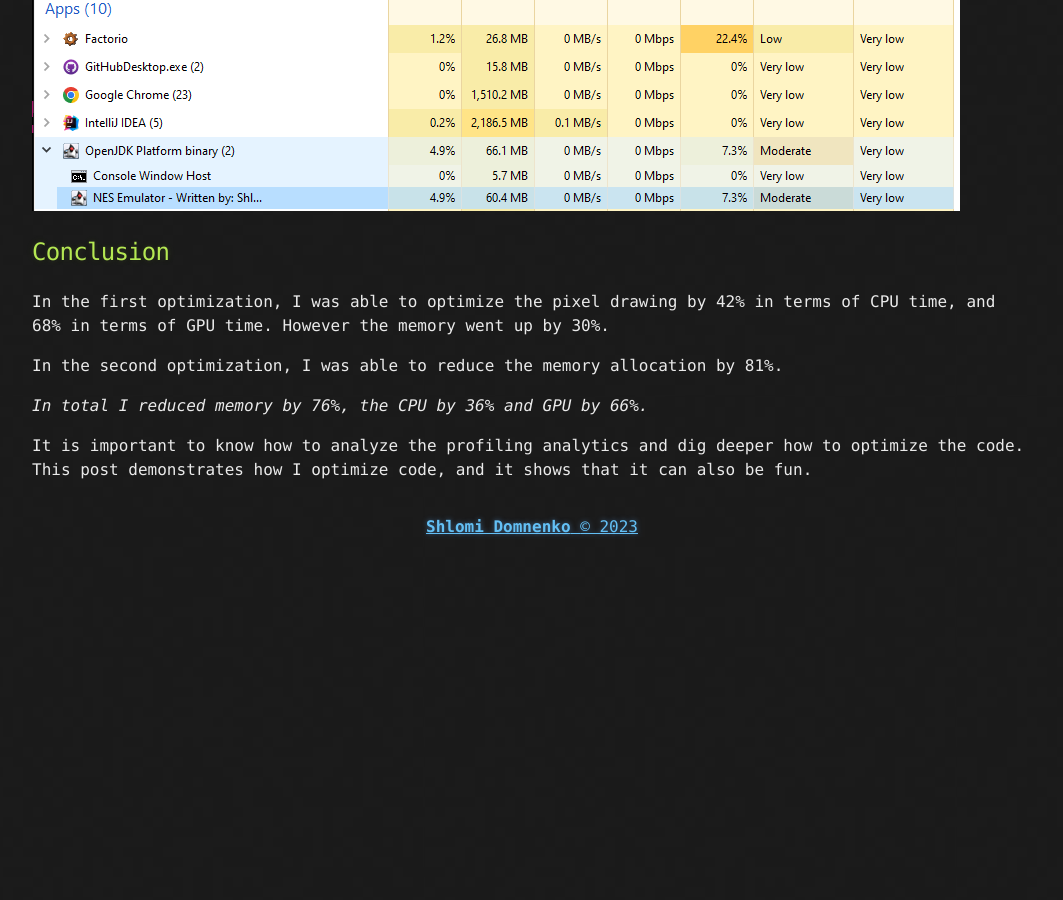
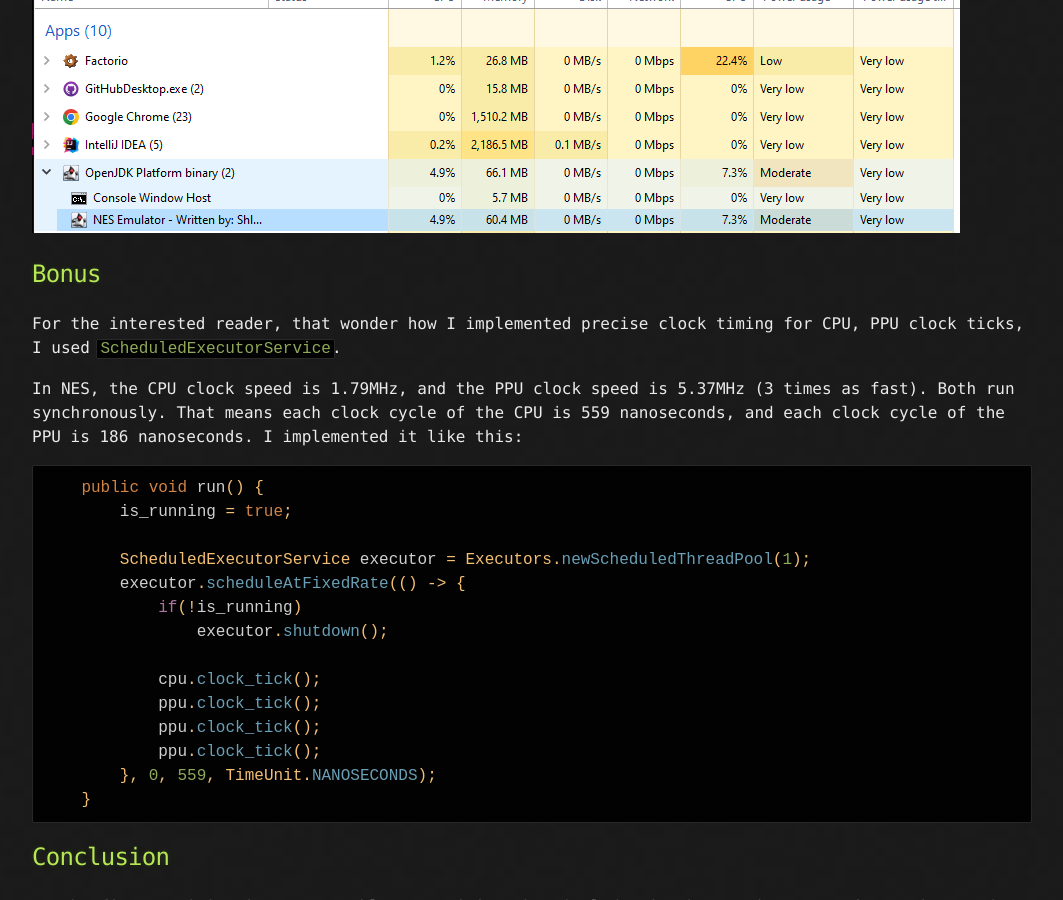
Before and after one commit to ShlomiRex/blog, a Jekyll site: the page built from _posts/2023-08-02-How-I-optimized-Java-Swing-pixel-drawing.md, in a window 1280 px wide and 900 px high, scrolled down 9712 px. Shown: the whole window, without its empty margins (108-1171 px from the left). Built offline with Jekyll 4.4.1, drawn with Linux system fonts in a browser that asks for light colours; the table of contents is made by our own code; before the commit the page ends 10264 px from its top, so only the background shows below that.

Commit message:
Update 2023-08-02-How-I-optimized-Java-Swing-pixel-drawing.md

````diff
--- a/_posts/2023-08-02-How-I-optimized-Java-Swing-pixel-drawing.md
+++ b/_posts/2023-08-02-How-I-optimized-Java-Swing-pixel-drawing.md
@@ -178,7 +178,28 @@
 
 ![](assets/2023-8/Screenshot 2023-08-02 205846.png)
 
+## Bonus
 
+For the interested reader, that wonder how I implemented precise clock timing for CPU, PPU clock ticks, I used `ScheduledExecutorService`.
+
+In NES, the CPU clock speed is 1.79MHz, and the PPU clock speed is 5.37MHz (3 times as fast). Both run synchronously. That means each clock cycle of the CPU is 559 nanoseconds, and each clock cycle of the PPU is 186 nanoseconds. I implemented it like this:
+
+```java
+    public void run() {
+        is_running = true;
+
+        ScheduledExecutorService executor = Executors.newScheduledThreadPool(1);
+        executor.scheduleAtFixedRate(() -> {
+            if(!is_running)
+                executor.shutdown();
+
+            cpu.clock_tick();
+            ppu.clock_tick();
+            ppu.clock_tick();
+            ppu.clock_tick();
+        }, 0, 559, TimeUnit.NANOSECONDS);
+    }
+```
 
 ## Conclusion
 
````
